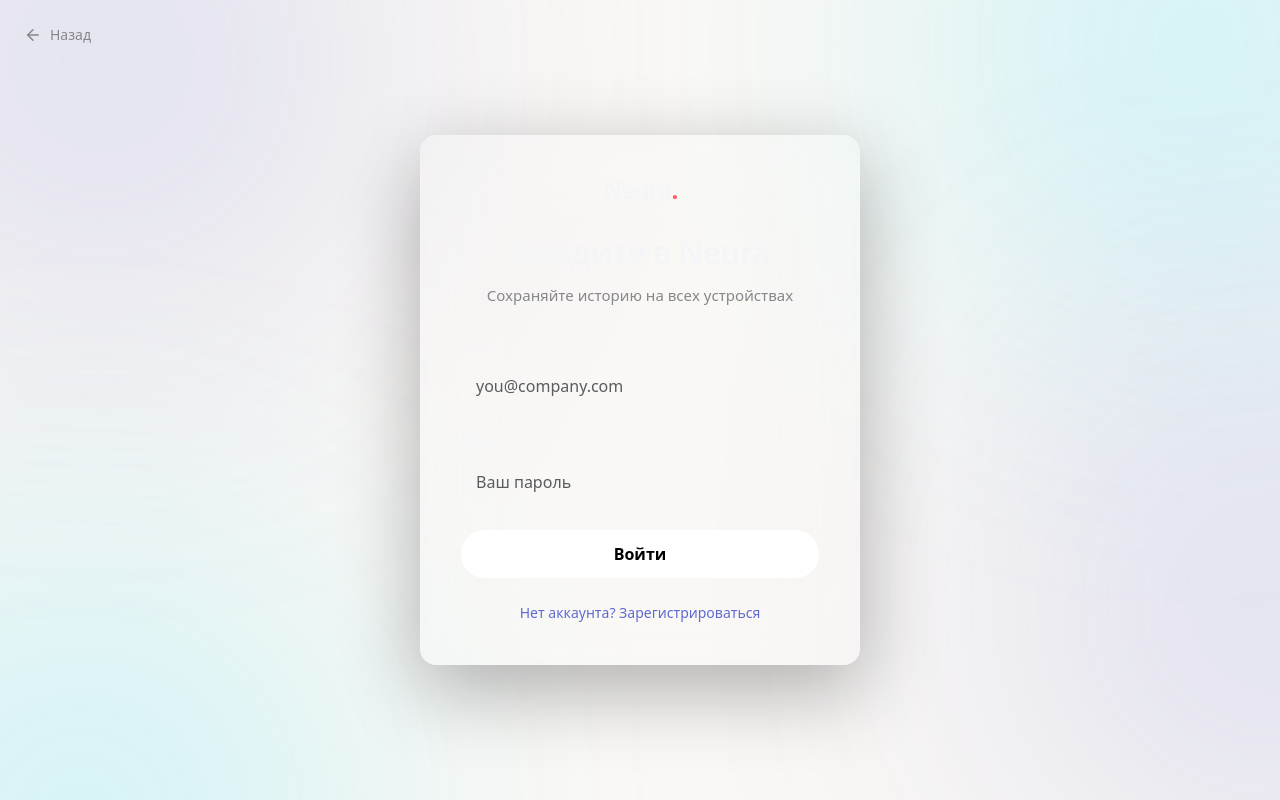
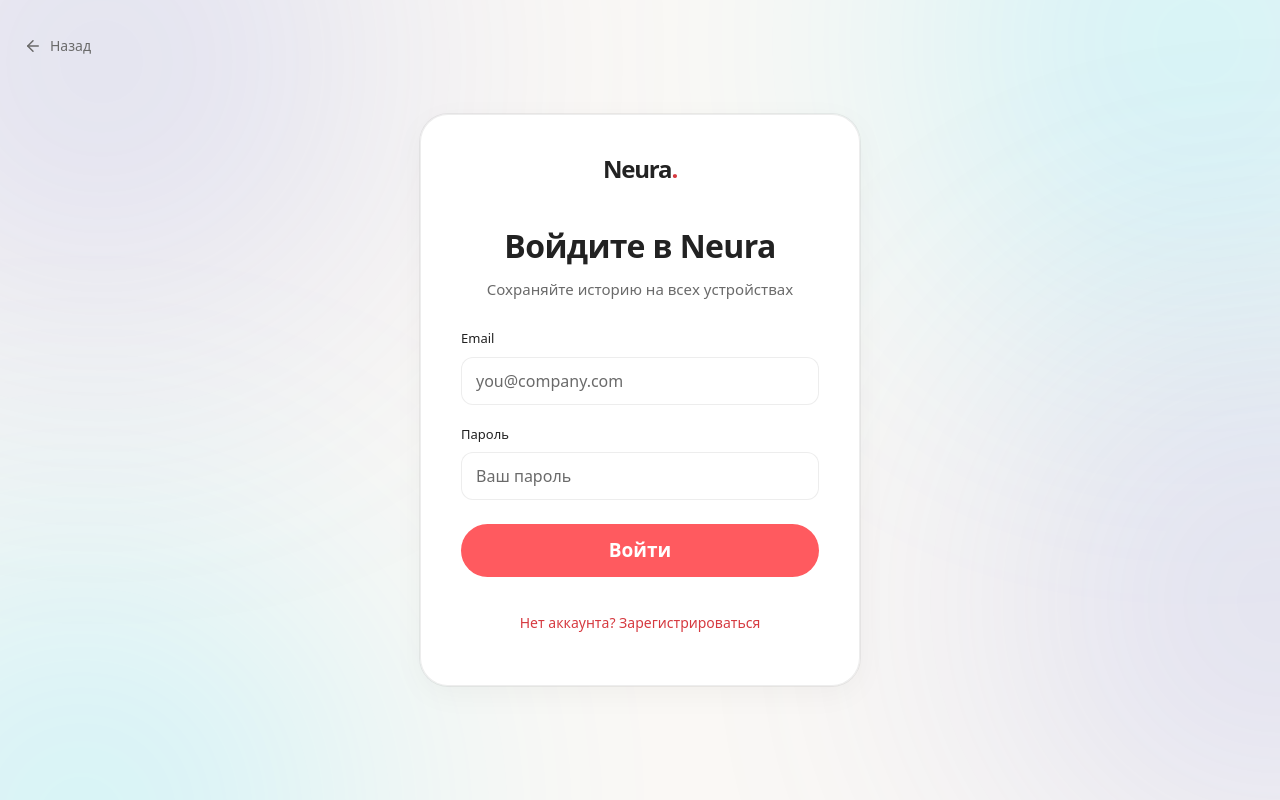
Before and after one commit to saintnewx/Neura, a React (Vite) app: page /auth in a window 1280 px wide. Built offline with nearby package versions, Linux system fonts and the light colour scheme; no server answers.

Commit message:
feat: redesign App, Auth and NotFound pages

```diff
--- a/src/index.css
+++ b/src/index.css
@@ -189,9 +189,10 @@
   min-height: 100svh;
   overflow-x: clip;
   isolation: isolate;
-  background: #08090A;
+  background: #FAF8F5;
 }
 .auth-orb {
+  display: none;
   position: fixed;
   z-index: 0;
   width: 520px;
@@ -219,6 +220,7 @@
   background: radial-gradient(circle, rgba(94, 106, 210, 0.12), transparent 68%);
 }
 .auth-back {
+  min-height: 44px;
   position: absolute;
   top: 24px;
   left: 24px;
@@ -226,13 +228,13 @@
   display: inline-flex;
   align-items: center;
   gap: 8px;
-  color: #86868B;
+  color: #6A6A6A;
   font-size: 14px;
   font-weight: 510;
   transition: opacity 150ms ease-out;
 }
 .auth-back:hover {
-  color: #5E6AD2;
+  color: #D63A40;
 }
 .auth-main {
   position: relative;
@@ -248,36 +250,37 @@
   width: 100%;
   max-width: 440px;
   padding: 40px;
-  border: 1px solid rgba(255, 255, 255, 0.08);
-  border-radius: 16px;
-  background: rgba(255, 255, 255, 0.025);
-  box-shadow: 0 24px 80px rgba(0, 0, 0, 0.3);
-  -webkit-backdrop-filter: blur(32px);
-  backdrop-filter: blur(32px);
+  border: 1px solid rgba(34, 34, 34, 0.08);
+  border-radius: 28px;
+  background: rgba(255, 255, 255, 0.94);
+  box-shadow: 0 8px 32px rgba(0,0,0,0.04), 0 0 0 1px rgba(34,34,34,0.06);
+  -webkit-backdrop-filter: none;
+  backdrop-filter: none;
   animation: auth-card-in 400ms ease-out both;
 }
 .auth-logo {
+  min-height: 44px;
   display: block;
   margin-bottom: 28px;
-  color: #F5F5F7;
+  color: #222222;
   text-align: center;
   font-size: 24px;
-  font-weight: 800;
+  font-weight: 590;
   line-height: 1.2;
   letter-spacing: -0.05em;
 }
 .auth-heading {
   margin: 0;
-  color: #F5F5F7;
+  color: #222222;
   text-align: center;
   font-size: 32px;
-  font-weight: 700;
+  font-weight: 590;
   line-height: 1.2;
-  letter-spacing: -0.045em;
+  letter-spacing: -0.02em;
 }
 .auth-subtitle {
   margin-top: 12px;
-  color: #86868B;
+  color: #6A6A6A;
   text-align: center;
   font-size: 15px;
   font-weight: 510;
@@ -291,7 +294,7 @@
 .auth-label {
   display: block;
   margin-bottom: 8px;
-  color: #F5F5F7;
+  color: #222222;
   font-size: 13px;
   font-weight: 510;
   line-height: 1.5;
@@ -301,25 +304,25 @@
   width: 100%;
   height: 48px;
   padding: 0 14px;
-  border: 1px solid rgba(255, 255, 255, 0.08);
+  border: 1px solid rgba(34, 34, 34, 0.08);
   border-radius: 12px;
   outline: none;
-  background: rgba(255, 255, 255, 0.04);
-  color: #F5F5F7;
+  background: rgba(255, 255, 255, 0.85);
+  color: #222222;
   font-size: 16px;
   font-weight: 510;
   line-height: 1.5;
 }
 .auth-input::placeholder {
-  color: #5A5A5F;
+  color: #6A6A6A;
 }
 .auth-input:focus-visible {
-  border-color: #5E6AD2;
+  border-color: #D63A40;
   outline: none;
-  box-shadow: 0 0 0 3px rgba(94, 106, 210, 0.1);
+  outline: 2px solid #D63A40; outline-offset: 2px;
 }
 .auth-input[aria-invalid="true"] {
-  border-color: #FF453A;
+  border-color: #C53030;
 }
 .auth-input:disabled {
   cursor: not-allowed;
@@ -327,7 +330,7 @@
 }
 .auth-field-error {
   margin-top: 6px;
-  color: #FF453A;
+  color: #C53030;
   font-size: 13px;
   font-weight: 510;
   line-height: 1.5;
@@ -343,9 +346,9 @@
   padding: 12px 16px;
   border: 0;
   border-radius: 9999px;
-  background: #fff;
-  color: #000;
-  font-size: 16px;
+  background: #FF5A5F;
+  color: white;
+  font-size: 19px;
   font-weight: 590;
   line-height: 1.5;
   cursor: pointer;
@@ -361,12 +364,13 @@
   opacity: 0.45;
 }
 .auth-switch {
+  min-height: 44px;
   display: block;
   width: 100%;
   margin-top: 24px;
   border: 0;
   background: transparent;
-  color: #5E6AD2;
+  color: #D63A40;
   text-align: center;
   font-size: 14px;
   font-weight: 510;
@@ -385,7 +389,7 @@
 .auth-switch button {
   border: 0;
   background: transparent;
-  color: #5E6AD2;
+  color: #D63A40;
   font: inherit;
   cursor: pointer;
   transition: opacity 150ms ease-out;
@@ -397,10 +401,10 @@
 .auth-notice {
   margin-top: 20px;
   padding: 16px;
-  border: 1px solid rgba(255, 255, 255, 0.08);
+  border: 1px solid rgba(34, 34, 34, 0.08);
   border-radius: 12px;
-  background: rgba(255, 255, 255, 0.04);
-  color: #F5F5F7;
+  background: rgba(255, 255, 255, 0.85);
+  color: #222222;
   overflow-wrap: anywhere;
   font-size: 14px;
   font-weight: 510;
--- a/src/pages/AuthPage.tsx
+++ b/src/pages/AuthPage.tsx
@@ -150,7 +150,7 @@
           aria-labelledby="auth-title"
         >
           <Link to="/" className="auth-logo">
-            Neura<span className="text-accent">.</span>
+            Neura<span className="text-accent-ink">.</span>
           </Link>
           <h1 id="auth-title" className="auth-heading">
             {registering ? "Создайте аккаунт" : "Войдите в Neura"}
--- a/src/pages/NotFound.tsx
+++ b/src/pages/NotFound.tsx
@@ -3,11 +3,11 @@
 // Catch-all route retains the brand and a clear way home.
 export default function NotFound() {
   return (
-    <main className="hero-glow flex min-h-screen flex-col items-center justify-center px-6 text-center">
+    <main className="bg-bg text-ink flex min-h-screen flex-col items-center justify-center px-6 text-center">
       <p className="eyebrow mb-6">Кажется, идея свернула не туда</p>
-      <h1 className="gradient-text text-[120px] sm:text-[180px]">404</h1>
+      <h1 className="font-display tracking-display text-[120px] sm:text-[180px]">404</h1>
       <p className="mb-9 mt-5 text-xl text-muted">Такой страницы нет</p>
-      <Link to="/" className="btn-primary">
+      <Link to="/" className="btn-primary bg-accent text-white text-[19px] font-display">
         На главную
       </Link>
     </main>
```
Also changed, not shown: src/pages/AppPage.tsx (+35 -35 lines).
